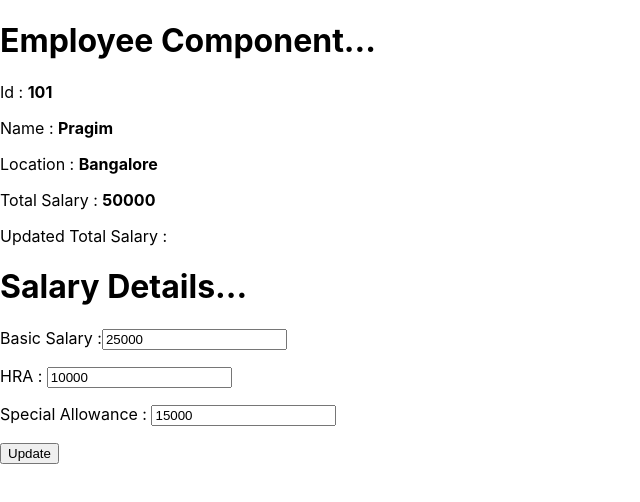
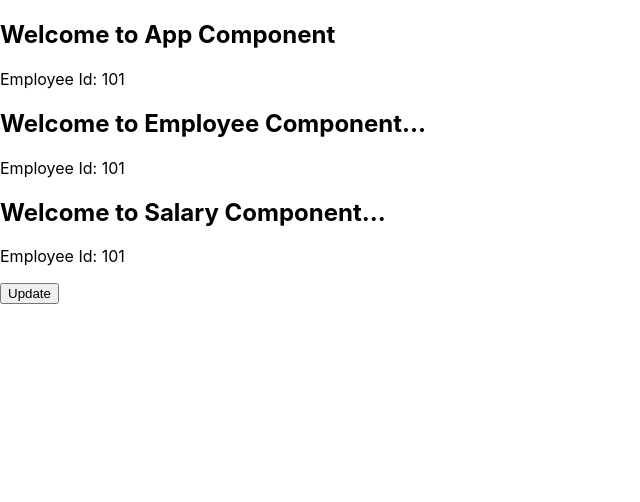
Before and after one commit to josedev123/react-demo, a React (Create React App) app: page / in a window 1280 px wide. Shown: the top 502 px of the page, without its empty margins (0-640 px from the left). Built offline with nearby package versions, Linux system fonts and the light colour scheme.

Commit message:
Component communication using context

```diff
--- a/src/index.js
+++ b/src/index.js
@@ -2,76 +2,65 @@
 import ReactDOM from 'react-dom';
 import './index.css';
 
-class Employee extends React.Component{
+const employeeContext = React.createContext();
 
+class App extends React.Component {
   constructor(props){
     super(props);
     this.state={
-      updatedSalary:null
+        Id:101,
+        Name:'Pragim Tech',
+        Location: 'Bangalore',
+        Salary: 15000
     };
   }
+  changeEmployeeData=()=>{
+    this.setState({Id:this.state.Id + 1});
+  }
+  render() {
+    return <div>
+      <h2>Welcome to App Component</h2>
+      <p>
+  <label>Employee Id: {this.state.Id}</label>
+      </p>
+      <employeeContext.Provider value={this.state}>
 
-  getUpdatedSalary=(salary)=>{
-    this.setState({updatedSalary:salary});
-  }
+      <Employee></Employee>
 
-  render(){
-    return <div>
-      <h1>Employee Component...</h1>
+      </employeeContext.Provider>
       <p>
-        <label>Id : <b>{this.props.Id}</b></label>
+        <button onClick={this.changeEmployeeData}>Update</button>
       </p>
-      <p>
-        <label>Name : <b>{this.props.Name}</b></label>
-    </p>
-      <p>
-        <label>Location : <b>{this.props.Location}</b></label>
-    </p>
-      <p>
-        <label>Total Salary : <b>{this.props.Salary}</b></label>
-    </p>
-    <p>
-        <label>Updated Total Salary : <b>{this.state.updatedSalary}</b></label>
-    </p>
-    <Salary BasicSalary={this.props.BasicSalary} HRA={this.props.HRA} SpecialAllowance={this.props.SpecialAllowance} onSalaryChanged={this.getUpdatedSalary }></Salary>
-
         </div>
   }
 }
 
-class Salary extends React.Component{
-  constructor(props){
-    super(props);
-    this.state={
-      basic:this.props.BasicSalary,
-      hra:this.props.HRA,
-      sa:this.props.SpecialAllowance
-    };
-  }
-  updateSalary=()=>{
-    let salary=parseInt(this.refs.BasicSalary.value)+parseInt(this.refs.HRA.value)+        parseInt(this.refs.SpecialAllowance.value);
-
-    this.props.onSalaryChanged(salary);
-  }
-  render(){
+class Employee extends React.Component {
+  static contextType = employeeContext;
+  render() {
     return <div>
-      <h1>Salary Details...</h1>
+      <h2>Welcome to Employee Component...</h2>
       <p>
-        <label>Basic Salary :<input type="text" defaultValue={this.state.basic} ref="BasicSalary"/></label>
+  <label>Employee Id: {this.context.Id}</label>
       </p>
-    <p>
-        <label>HRA : <input type="text" defaultValue={this.state.hra} ref="HRA"/></label>
-    </p>
-    <p>
-        <label>Special Allowance : <input type="text" defaultValue={this.state.sa} ref="SpecialAllowance"/></label>
-    </p>
-    <button onClick={this.updateSalary}>Update</button>
+      <Salary></Salary>
       </div>
   }
 }
 
+class Salary extends React.Component {
+  static contextType = employeeContext;
 
-const element=<Employee Id="101" Name="Pragim" Location="Bangalore" Salary="50000" BasicSalary="25000" HRA="10000" SpecialAllowance="15000"></Employee>;
+  render() {
+    return <div>
+      <h2>Welcome to Salary Component...</h2>
+            <p>
+  <label>Employee Id: {this.context.Id}</label>
+      </p>
+      </div>
+  }
+}
 
+let element = <App></App>
 
 ReactDOM.render(element,document.getElementById("root"));
```
Lines whose indentation alone changed are shown as unchanged.
